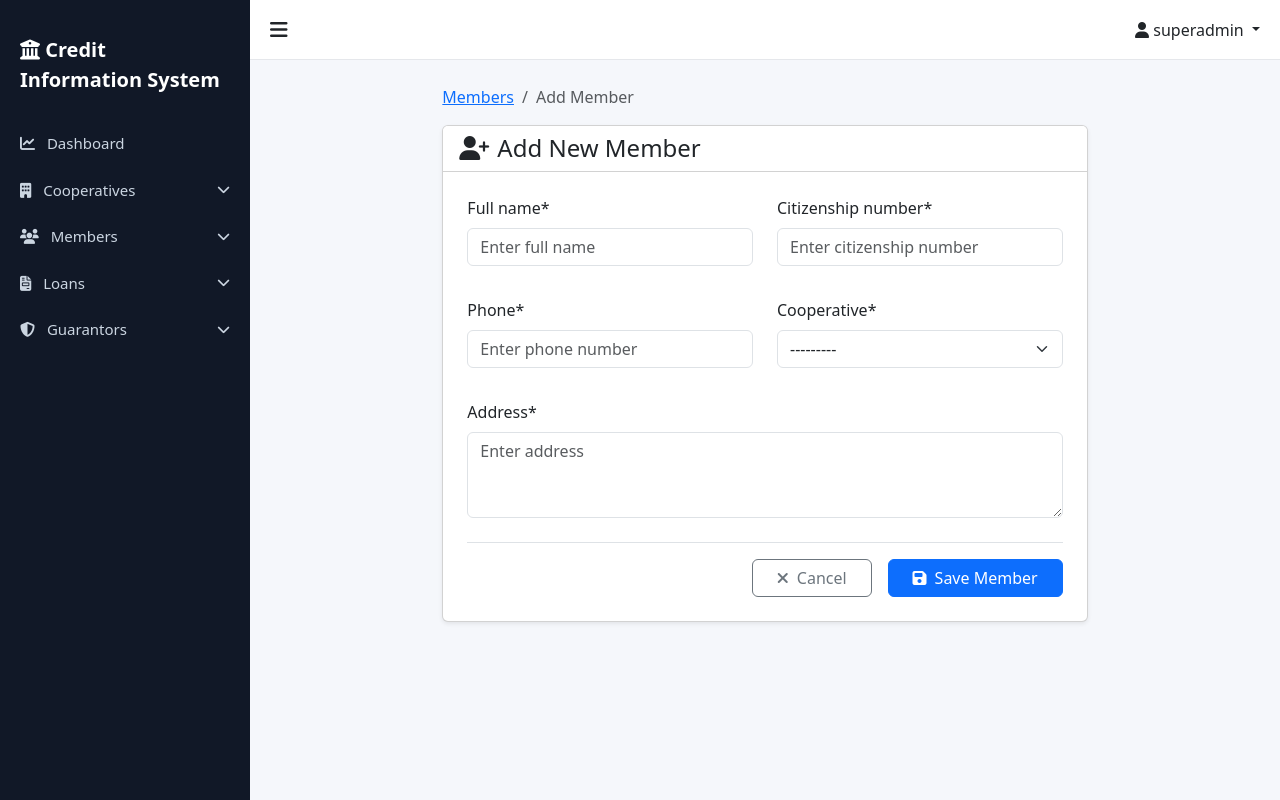
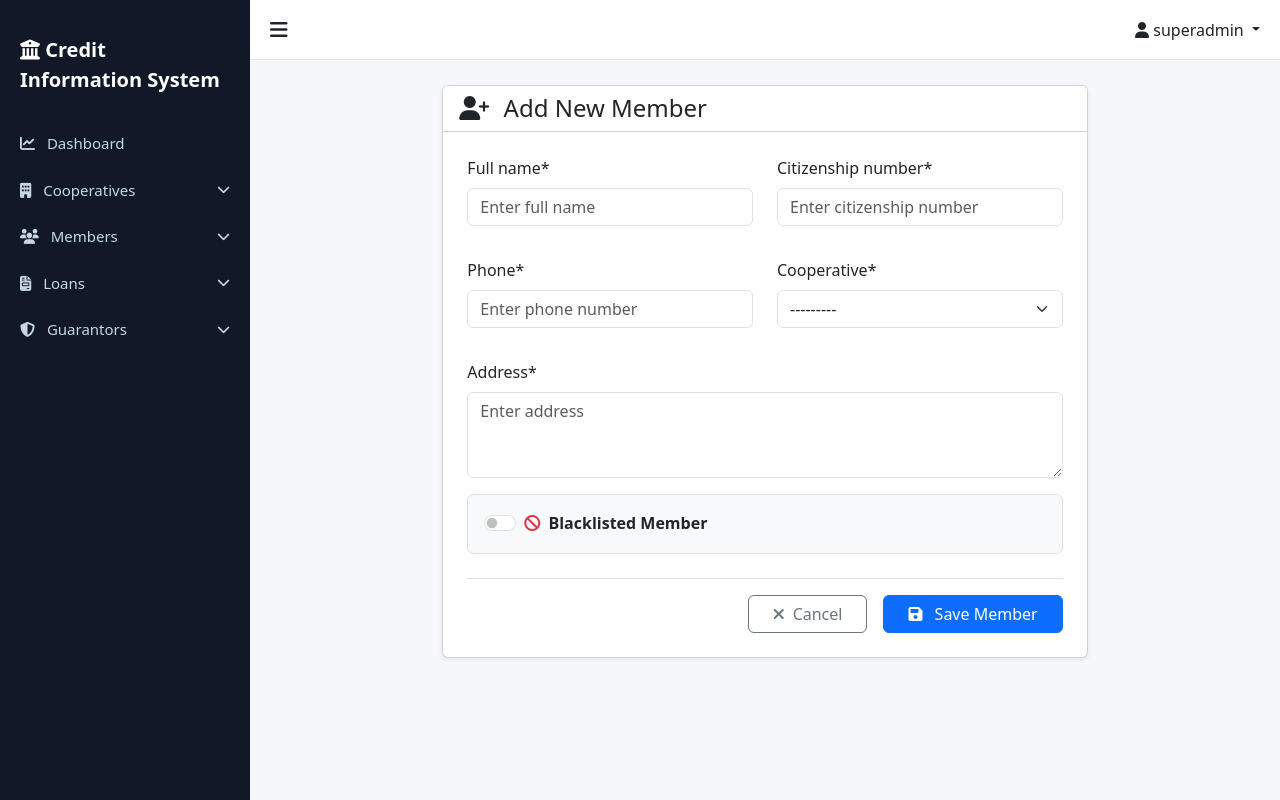
Before and after one commit to sameer9860/Credit-Information-System, a Django app: page /members/add/ in a window 1280 px wide. Run offline with Django 5.2, Linux system fonts and the light colour scheme; a user stored in the database is signed in; data comes from the database, SQL or seed files in the repository; some libraries are stand-ins or nearby versions.

Commit message:
Updated form

```diff
--- a/templates/members/member_form.html
+++ b/templates/members/member_form.html
@@ -8,22 +8,19 @@
 {% block content %}
 <div class="row justify-content-center">
     <div class="col-md-8">
-        <nav aria-label="breadcrumb">
-            <ol class="breadcrumb">
-                <li class="breadcrumb-item"><a href="{% url 'members:member_list' %}">Members</a></li>
-                <li class="breadcrumb-item active" aria-current="page">{% if object %}Edit{% else %}Add{% endif %}
-                    Member</li>
-            </ol>
-        </nav>
 
-        <div class="card shadow-sm mt-3">
+        <div class="card shadow-sm">
             <div class="card-header bg-white">
-                <h4 class="mb-0">{% if object %}<i class="fa-solid fa-user-pen me-2"></i>Edit Member: {{object.full_name }}{% else %}<i class="fa-solid fa-user-plus me-2"></i>Add New Member{% endif %}
+                <h4 class="mb-0">
+                    <i class="fa-solid fa-{% if object %}user-pen{% else %}user-plus{% endif %} me-2"></i>
+                    {% if object %}Edit Member: {{ object.full_name }}{% else %}Add New Member{% endif %}
                 </h4>
             </div>
+
             <div class="card-body p-4">
                 <form method="post" novalidate>
                     {% csrf_token %}
+
                     <div class="row">
                         <div class="col-md-6 mb-3">
                             {{ form.full_name|as_crispy_field }}
@@ -32,18 +29,37 @@
                             {{ form.citizenship_number|as_crispy_field }}
                         </div>
                     </div>
+
                     <div class="row">
                         <div class="col-md-6 mb-3">
                             {{ form.phone|as_crispy_field }}
                         </div>
                         <div class="col-md-6 mb-3">
-                            {% if user.is_superadmin %}
+                            {% if form.cooperative %}
                             {{ form.cooperative|as_crispy_field }}
                             {% endif %}
                         </div>
                     </div>
+
                     <div class="mb-3">
                         {{ form.address|as_crispy_field }}
+                    </div>
+
+                    <div class="mb-3 p-3 bg-light rounded border">
+                        <div class="form-check form-switch">
+                            {{ form.blacklist_status }}
+                            <label class="form-check-label fw-semibold" for="{{ form.blacklist_status.id_for_label }}">
+                                <i class="fa-solid fa-ban me-1 text-danger"></i> Blacklisted Member
+                            </label>
+                            {% if form.blacklist_status.help_text %}
+                            <div class="form-text">{{ form.blacklist_status.help_text }}</div>
+                            {% endif %}
+                            {% if form.blacklist_status.errors %}
+                            {% for error in form.blacklist_status.errors %}
+                            <div class="text-danger small">{{ error }}</div>
+                            {% endfor %}
+                            {% endif %}
+                        </div>
                     </div>
 
                     <div class="d-grid gap-2 d-md-flex justify-content-md-end mt-4 pt-3 border-top">
@@ -51,13 +67,15 @@
                             <i class="fa-solid fa-xmark me-2"></i>Cancel
                         </a>
                         <button type="submit" class="btn btn-primary px-4">
-                            <i class="fa-solid fa-floppy-disk me-2"></i>{% if object %}Update{% else %}Save{% endif %}
-                            Member
+                            <i class="fa-solid fa-floppy-disk me-2"></i>
+                            {% if object %}Update Member{% else %}Save Member{% endif %}
                         </button>
                     </div>
+
                 </form>
             </div>
         </div>
+
     </div>
 </div>
 {% endblock %}
```
